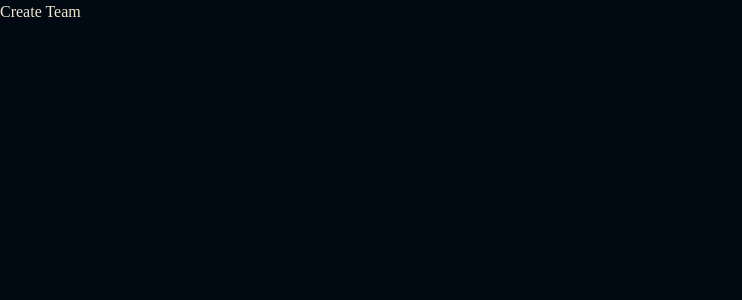
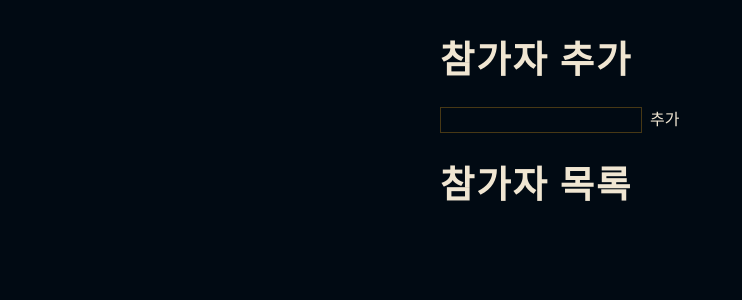
Before and after one commit to akfakf0509/lol-in-war, a Nuxt app: page / in a window 1280 px wide. Shown: the top 300 px of the page, without its empty margins (0-742 px from the left). Built offline with nearby package versions, Linux system fonts and the light colour scheme; a web font is replaced by a local one.

Commit message:
feat: 모든 컴포넌트 적용해서 페이지 작성

```diff
--- a/pages/index.vue
+++ b/pages/index.vue
@@ -1,20 +1,25 @@
 <script setup lang="ts">
-import Team from "~/components/Team.vue";
-import { useMatch } from "~/stores/match";
+const participants = ref<Participant[]>([]);
 
-const { value, addTeam } = useMatch();
+function handleSubmit(name: string) {
+  participants.value.push({ name });
+}
 </script>
 
 <template>
-  <div>
-    <ul>
-      <li v-for="(i, index) in value.team" :key="`team-${index}`">
-        <Team v-bind="i" />
-      </li>
-    </ul>
-
-    <button @click="addTeam()">Create Team</button>
-  </div>
+  <main class="page">
+    <ParticipantForm @submit="handleSubmit" class="page__section" />
+    <ParticipantList :participants="participants" class="page__section" />
+  </main>
 </template>
 
-<style lang="scss" scoped></style>
+<style lang="scss" scoped>
+.page {
+  padding: 40px;
+  margin: 0 400px;
+
+  &__section:not(:last-child) {
+    margin-bottom: 32px;
+  }
+}
+</style>
```
